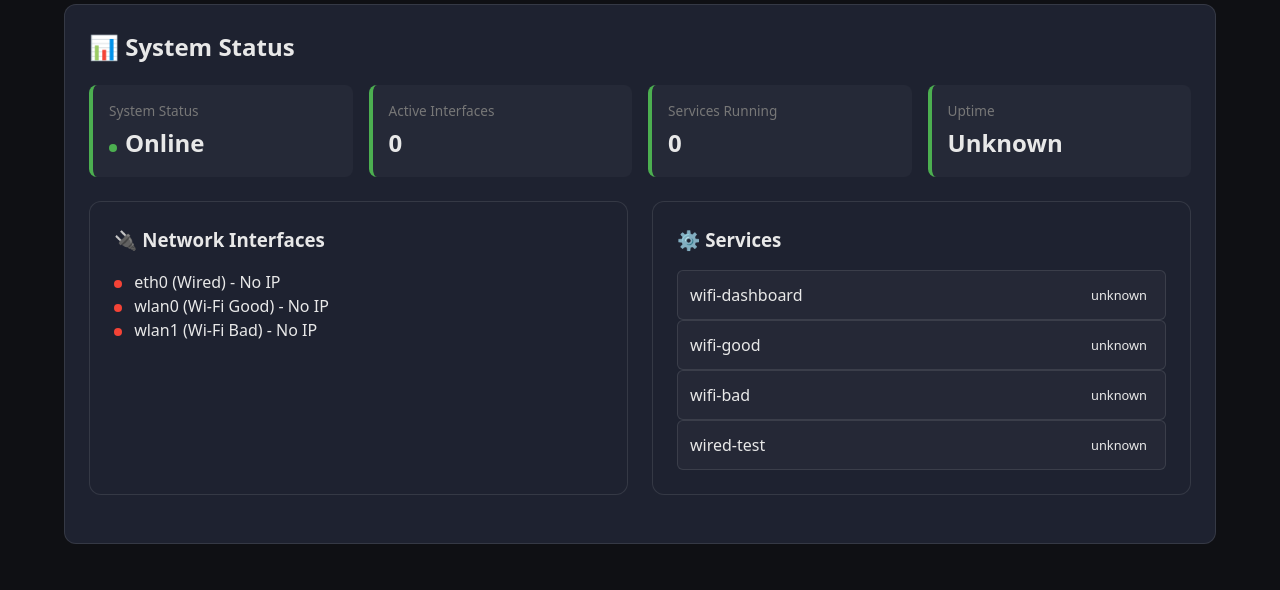
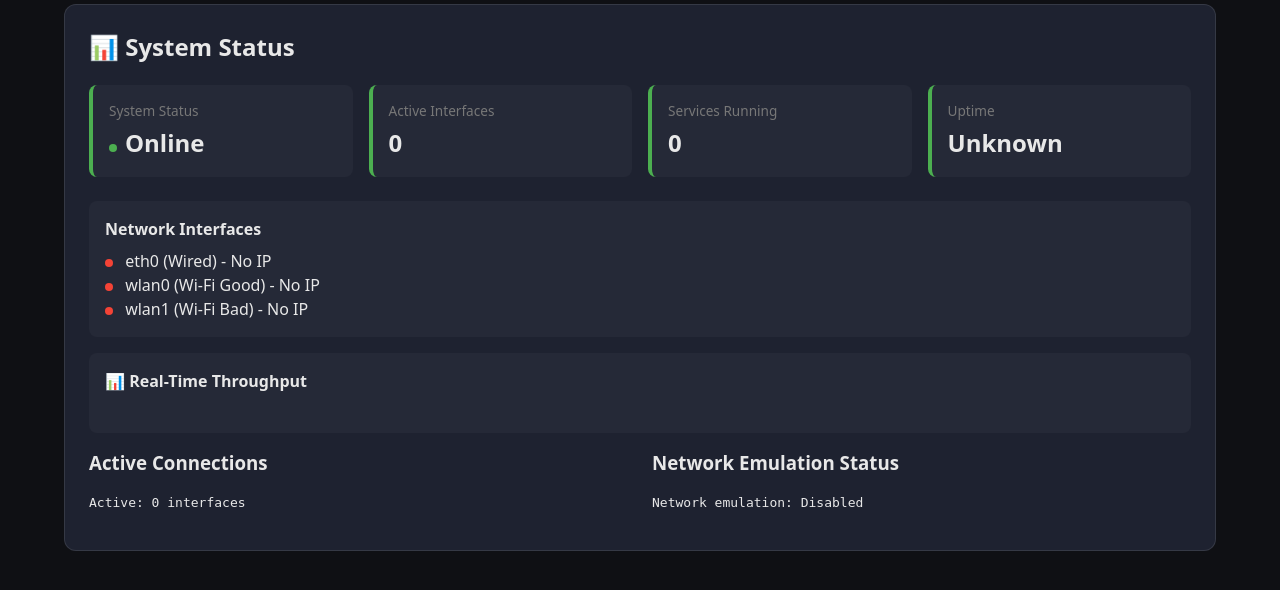
Before and after one commit to danryan06/wifi-dashboard, a Flask app: page / in a window 1280 px wide. Shown: the part 135-725 px from the top of the page. Run offline with Flask 3, Linux system fonts and the light colour scheme; data that the repository does not hold is empty; parts of the project's set-up code (start-up, migrations or seed data) failed here and were passed over.

Commit message:
Fix Status Tab Structure and Log Loading
✅ Status Tab: Updated to match main branch structure with Network Interfaces and Real-Time Throughput sections
✅ Log Loading: Enhanced error handling and debugging for log endpoints
✅ Throughput Display: Added proper throughput grid with download/upload stats
✅ Active Connections: Shows real interface connection status
✅ Better Error Messages: More informative log loading errors and empty state handling

The Status tab now matches the main branch layout and should show real interface data.

```diff
--- a/templates/dashboard.html
+++ b/templates/dashboard.html
@@ -397,6 +397,35 @@
             margin-bottom: 4px;
         }
 
+        .throughput-grid {
+            display: grid;
+            grid-template-columns: repeat(auto-fit, minmax(200px, 1fr));
+            gap: 12px;
+            margin-bottom: 16px;
+        }
+
+        .throughput-item {
+            background: rgba(255,255,255,0.03);
+            padding: 12px;
+            border-radius: 6px;
+            border: 1px solid var(--border);
+        }
+
+        .throughput-interface {
+            font-weight: 600;
+            color: var(--fg);
+            margin-bottom: 8px;
+        }
+
+        .throughput-stats {
+            font-size: 0.9em;
+            color: var(--muted);
+        }
+
+        .throughput-stats div {
+            margin-bottom: 4px;
+        }
+
         .network-info {
             background: rgba(255,255,255,0.03);
             padding: 16px;
@@ -533,19 +562,24 @@
                 </div>
             </div>
 
-            <div class="two-column">
-                <div class="card">
-                    <h3>🔌 Network Interfaces</h3>
-                    <div id="interface-list">
-                        <div class="spinner"></div> Loading interfaces...
-                    </div>
+            <div class="network-info">
+                <h4>Network Interfaces</h4>
+                <div class="interface-list" id="interface-list">Loading...</div>
             </div>
 
-                <div class="card">
-                    <h3>⚙️ Services</h3>
-                    <div id="service-list">
-                        <div class="spinner"></div> Loading services...
+            <div class="network-info">
+                <h4>📊 Real-Time Throughput</h4>
+                <div class="throughput-grid" id="throughput-grid">Loading...</div>
             </div>
+
+            <div class="two-column">
+                <div>
+                    <h3>Active Connections</h3>
+                    <pre id="active-connections">Loading...</pre>
+                </div>
+                <div>
+                    <h3>Network Emulation Status</h3>
+                    <pre id="netem-status">Loading...</pre>
                 </div>
             </div>
         </div>
@@ -810,27 +844,35 @@
                         `;
                     }).join('');
 
-                    // Update service list
-                    const serviceList = document.getElementById('service-list');
-                    const serviceStatus = statusData.service_status || {};
-                    const services = [
-                        { name: 'wifi-dashboard', status: serviceStatus.dashboard || 'unknown' },
-                        { name: 'wifi-good', status: serviceStatus.good || 'unknown' },
-                        { name: 'wifi-bad', status: serviceStatus.bad || 'unknown' },
-                        { name: 'wired-test', status: serviceStatus.wired || 'unknown' }
-                    ];
-
-                    serviceList.innerHTML = services.map(service => `
-                        <div class="service-item">
-                            <span class="service-name">${service.name}</span>
-                            <span class="service-status ${service.status}">${service.status}</span>
+                    // Update throughput grid
+                    const throughputGrid = document.getElementById('throughput-grid');
+                    throughputGrid.innerHTML = Object.entries(throughput).map(([iface, data]) => `
+                        <div class="throughput-item">
+                            <div class="throughput-interface">${iface}</div>
+                            <div class="throughput-stats">
+                                <div>↓ ${data.download || 0} Mbps</div>
+                                <div>↑ ${data.upload || 0} Mbps</div>
+                            </div>
                         </div>
                     `).join('');
 
+                    // Update active connections
+                    const activeConnections = document.getElementById('active-connections');
+                    const connections = Object.entries(throughput).filter(([_, data]) => data.active).length;
+                    activeConnections.textContent = `Active: ${connections} interfaces`;
+
+                    // Update netem status
+                    const netemStatus = document.getElementById('netem-status');
+                    netemStatus.textContent = 'Network emulation: Disabled';
+
                     // Update active interfaces count
-                    const activeCount = Object.values(serviceStatus).filter(status => status === 'active').length;
+                    const activeCount = Object.values(throughput).filter(data => data.active).length;
                     document.getElementById('active-interfaces').textContent = activeCount;
-                    document.getElementById('services-running').textContent = activeCount;
+
+                    // Update services count
+                    const serviceStatus = statusData.service_status || {};
+                    const servicesCount = Object.values(serviceStatus).filter(status => status === 'active').length;
+                    document.getElementById('services-running').textContent = servicesCount;
                 }
 
             } catch (error) {
@@ -1060,8 +1102,16 @@
 
         async function loadLogContent(logType) {
             try {
+                console.log(`Loading log: ${logType}`);
                 const response = await fetch(`/api/logs/${logType}`);
+                console.log(`Log response status: ${response.status}`);
+
+                if (!response.ok) {
+                    throw new Error(`HTTP ${response.status}: ${response.statusText}`);
+                }
+
                 const data = await response.json();
+                console.log(`Log data:`, data);
 
                 if (data.success) {
                     // Format log content with timestamps and better readability
@@ -1072,24 +1122,16 @@
                         content = content.join('\n');
                     }
 
-                    // Add some formatting for better readability
-                    if (content && content !== 'No log content available') {
-                        const lines = content.split('\n');
-                        const formattedLines = lines.map(line => {
-                            // Add timestamp formatting if not present
-                            if (line && !line.match(/^\d{4}-\d{2}-\d{2}/) && !line.match(/^\d{2}:\d{2}:\d{2}/)) {
-                                return `[${new Date().toLocaleTimeString()}] ${line}`;
-                            }
-                            return line;
-                        });
-                        content = formattedLines.join('\n');
+                    // Handle empty content
+                    if (!content || content.trim() === '') {
+                        content = `No recent activity in ${logType} log.\n\nThis could mean:\n- The service hasn't started yet\n- No recent log entries\n- Log file doesn't exist yet`;
                     }
 
                     document.getElementById('log-content').textContent = content;
                     document.getElementById('log-info-text').textContent = `Showing ${logType} log (${data.lines_returned || 0} lines)`;
                 } else {
-                    document.getElementById('log-content').textContent = 'No log content available';
-                    document.getElementById('log-info-text').textContent = 'No log content available';
+                    document.getElementById('log-content').textContent = `Error loading ${logType} log: ${data.error || 'Unknown error'}`;
+                    document.getElementById('log-info-text').textContent = 'Error loading log';
                 }
 
                 // Show controls
@@ -1101,7 +1143,8 @@
 
             } catch (error) {
                 console.error('Failed to load log:', error);
-                document.getElementById('log-content').textContent = 'Failed to load log content';
+                document.getElementById('log-content').textContent = `Failed to load ${logType} log: ${error.message}`;
+                document.getElementById('log-info-text').textContent = 'Failed to load log';
             }
         }
 
```
Lines whose indentation alone changed are shown as unchanged.
